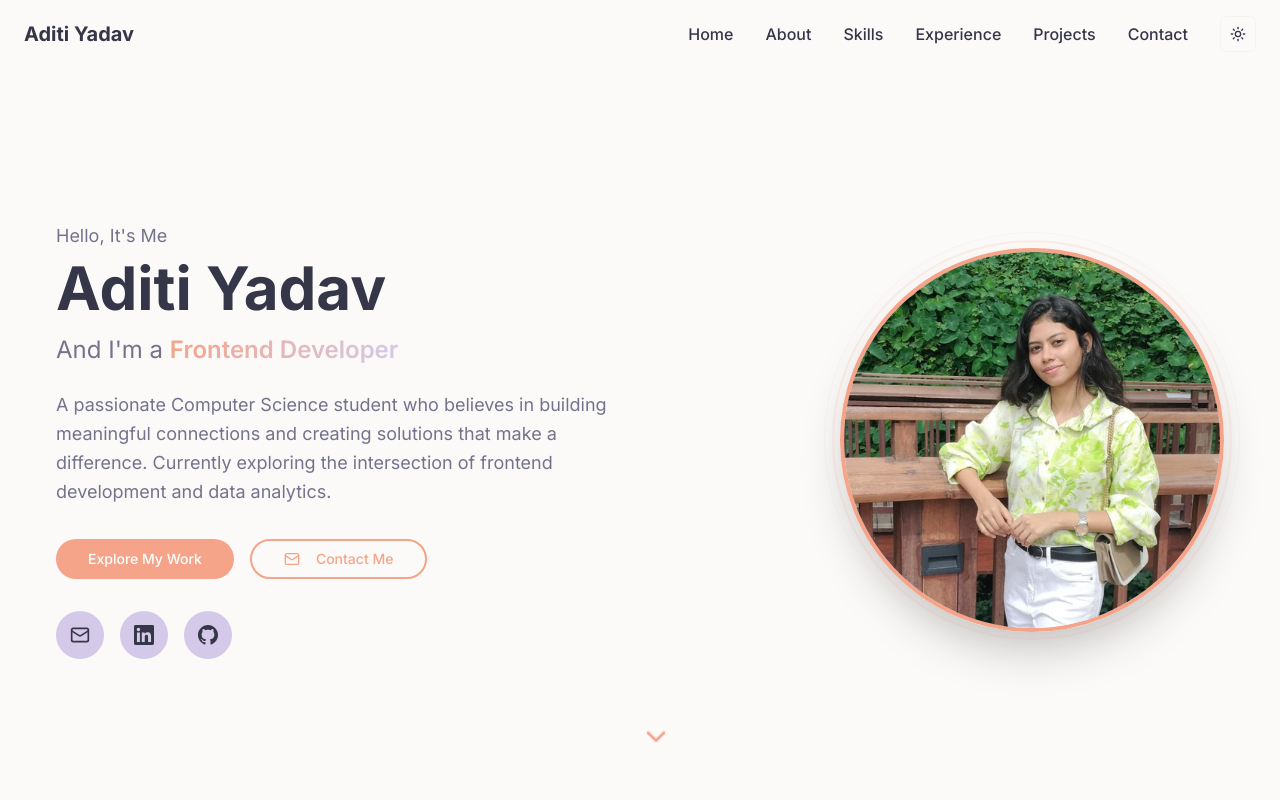
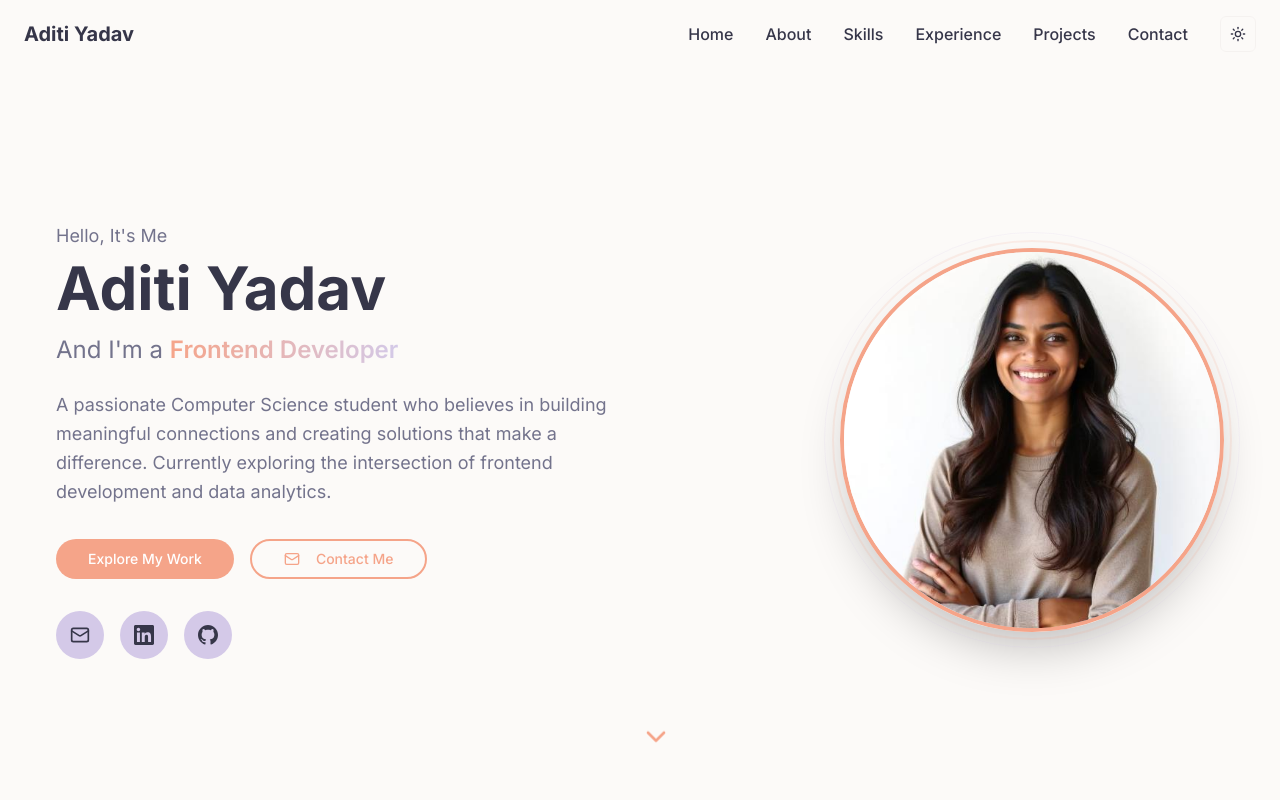
Before and after one commit to TejuMehar/prarthana-tolmare-portfolio, a React (Vite) app: page / in a window 1280 px wide. Shown: the top 800 px of the page. Built offline with nearby package versions, Linux system fonts and the light colour scheme.

Commit message:
Update Hero section image
Add new profile picture to Hero section with circular mask.

```diff
--- a/src/components/Hero.tsx
+++ b/src/components/Hero.tsx
@@ -1,6 +1,6 @@
 import { ChevronDown, Download, Mail } from "lucide-react";
 import { Button } from "@/components/ui/button";
-import khushiProfile from "@/assets/khushi-profile.jpg";
+import aditiProfile from "@/assets/aditi-profile.jpg";
 const Hero = () => {
   const scrollToSection = (href: string) => {
     const element = document.querySelector(href);
@@ -64,7 +64,7 @@ const Hero = () => {
           <div className="flex justify-center lg:justify-end animate-fade-in">
             <div className="relative group">
               <div className="w-80 h-80 md:w-96 md:h-96 rounded-full overflow-hidden border-4 border-primary shadow-2xl transition-all duration-500 group-hover:scale-105 group-hover:shadow-primary/50">
-                <img src={khushiProfile} alt="Aditi Yadav" className="w-full h-full object-cover transition-transform duration-500 group-hover:scale-110" />
+                <img src={aditiProfile} alt="Aditi Yadav" className="w-full h-full object-cover transition-transform duration-500 group-hover:scale-110" />
               </div>
               <div className="absolute -z-10 inset-0 bg-gradient-to-br from-primary/30 to-secondary/30 rounded-full blur-xl transition-all duration-500 group-hover:blur-2xl group-hover:scale-110"></div>
               <div className="absolute -inset-2 rounded-full border-2 border-primary/30 animate-pulse"></div>
```
